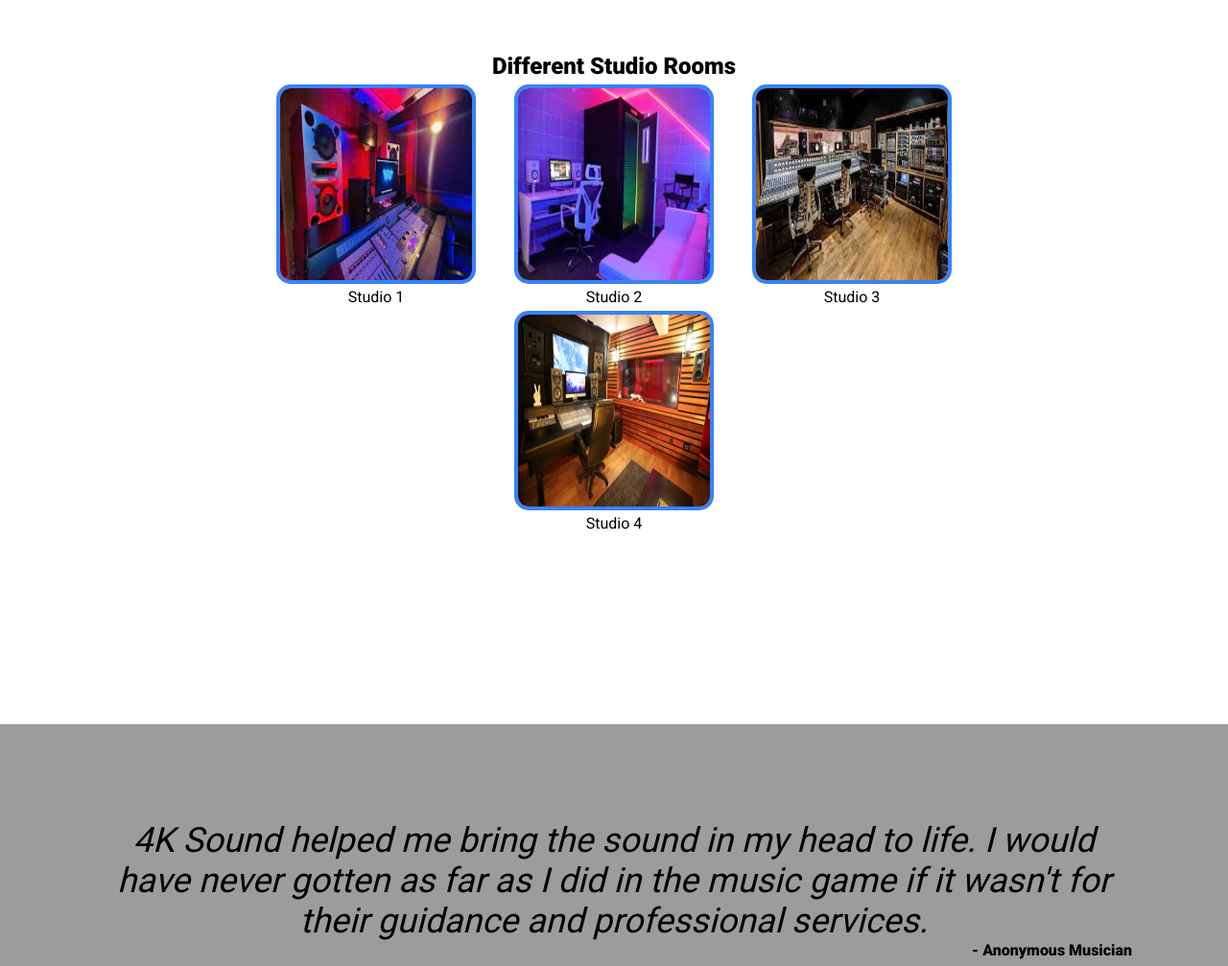
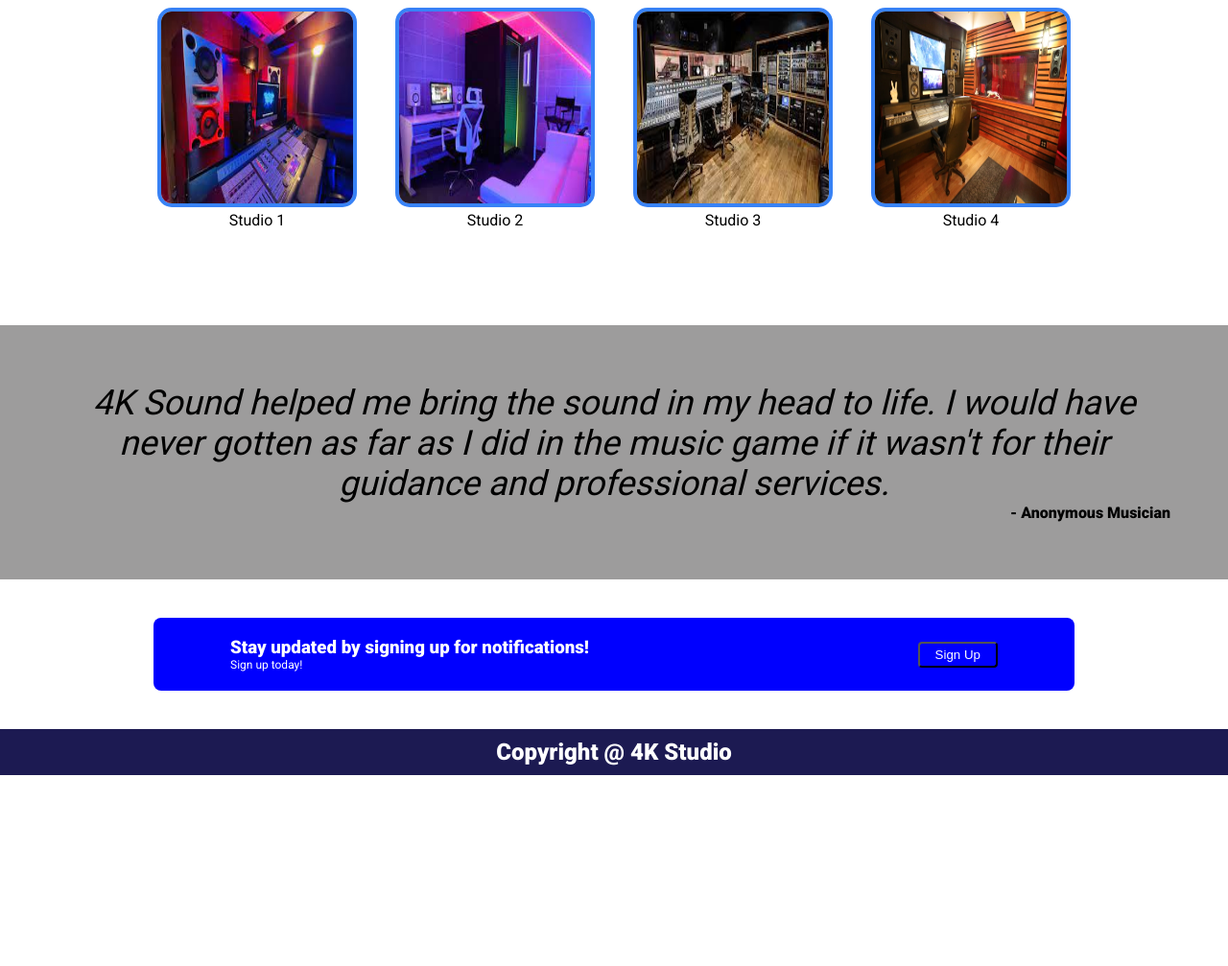
Before and after one commit to knakka47/landing-page-test, a plain HTML site: page index.html in a window 1280 px wide. Shown: the part 873-1880 px from the top of the page at 96% size. After the commit the page ends 1681 px from the top, so only its background shows below. Drawn offline with Linux system fonts and the light colour scheme.

Commit message:
Made final aesthetic changes to project, will push changes and proceed

```diff
--- a/styles.css
+++ b/styles.css
@@ -16,9 +16,8 @@ body{
 .nav-bar{
     display: flex;
     color: white;
-    background-color: rgb(5, 2, 102);
+    background-color: rgb(28, 26, 82);
     padding: 20px 0px 20px 100px;
-    /* align-items: center; */
 }
 
 .header-logo img{
@@ -37,14 +36,13 @@ body{
     color: white;
     font-size: 18px;
     padding: 10px;
-    /* font-family: 'Roboto', sans-serif; */
 }
 
 /*Hero Section*/
 
 .hero{
     color: white;
-    background-color: rgb(5, 2, 102);
+    background-color: rgb(28, 26, 82);
     display: flex;
     align-items: center;
     justify-content: center;
@@ -61,6 +59,8 @@ body{
 }
 
 .hero-cta p{
+    padding-top: 20px;
+    padding-bottom: 20px;
     opacity: 0.8;
 }
 
@@ -72,25 +72,23 @@ body{
     color: white;
     background-color: blue;
     display: block;
-    /* text-align: center; */
     width: 100px;
     padding: 10px;
     border-radius: 8px;
-    /* text-decoration: none; */
     font-weight: bold;
 }
 
 /*Content Section*/
 
 .content{
-    padding: 200px;
-    /* align-items: center; */
+    padding: 100px;
 }
 
 .content-info{
     display: flex;
     justify-content: center;
     flex-wrap: wrap;
+    margin-top: 20px;
 }
 
 .content-info img{
@@ -107,7 +105,7 @@ body{
     display: flex;
     flex-direction: column;
     background-color: rgb(157, 156, 156);
-    padding: 100px;
+    padding: 60px;
 }
 
 .quote p{
@@ -143,10 +141,16 @@ body{
     border-radius: 4px;
 }
 
+.sign-banner p{
+    font-size: 12px;
+    opacity: .4px;
+    font-weight: lighter;
+}
+
 .footer{
     display: flex;
     flex-direction: column;
-    background-color: navy;
+    background-color: rgb(28, 26, 82);
     padding: 10px;
 }
 
```
